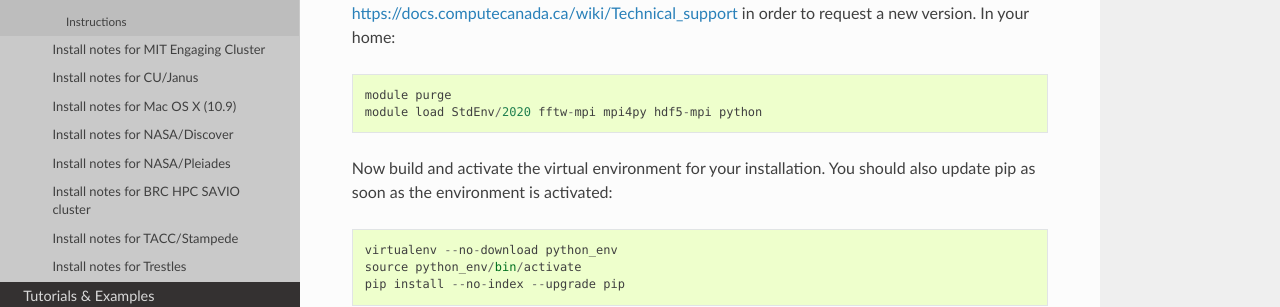
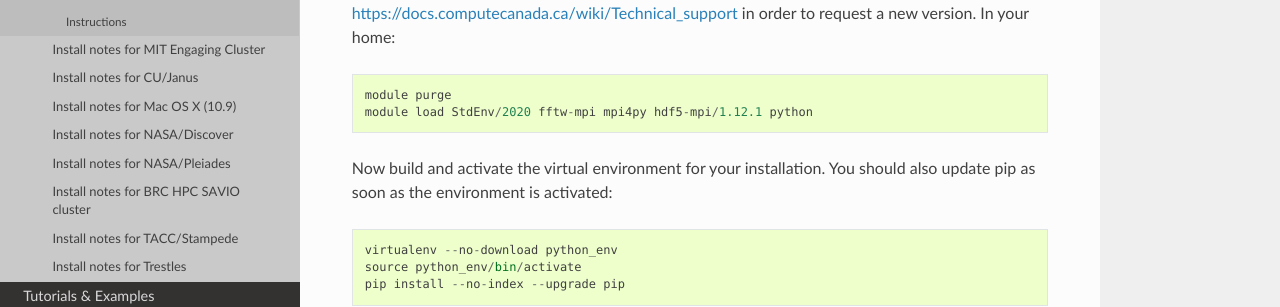
Before and after one commit to DedalusProject/dedalus, a Sphinx documentation site: the page built from docs/machines/computecanada/computecanada.rst, in a window 1280 px wide and 1072 px high. Shown: the part 366-673 px from the top of the window. Built offline with Sphinx 7.4.7 and the Read the Docs theme 2.0.0, drawn with Linux system fonts in a browser that asks for light colours; pages that are not in the unit, such as notebooks, are missing from menus.

Commit message:
Update computecanada.rst
Dedalus does not support HDF5 1.10.6, it requires 1.12.1.

```diff
--- a/docs/machines/computecanada/computecanada.rst
+++ b/docs/machines/computecanada/computecanada.rst
@@ -13,7 +13,7 @@ Instructions
 Compute Canada already pre-builds Dedalus on demand. You can contact https://docs.computecanada.ca/wiki/Technical_support in order to request a new version. In your home::
 
     module purge
-    module load StdEnv/2020 fftw-mpi mpi4py hdf5-mpi python
+    module load StdEnv/2020 fftw-mpi mpi4py hdf5-mpi/1.12.1 python
 
 Now build and activate the virtual environment for your installation.
 You should also update pip as soon as the environment is activated::
```
